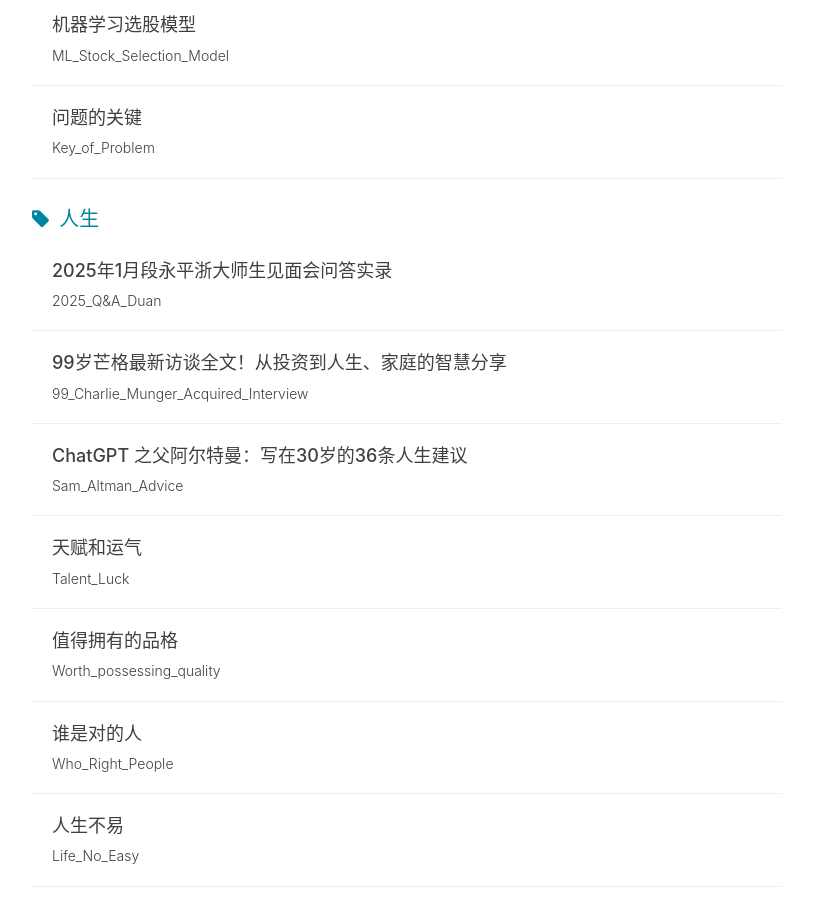
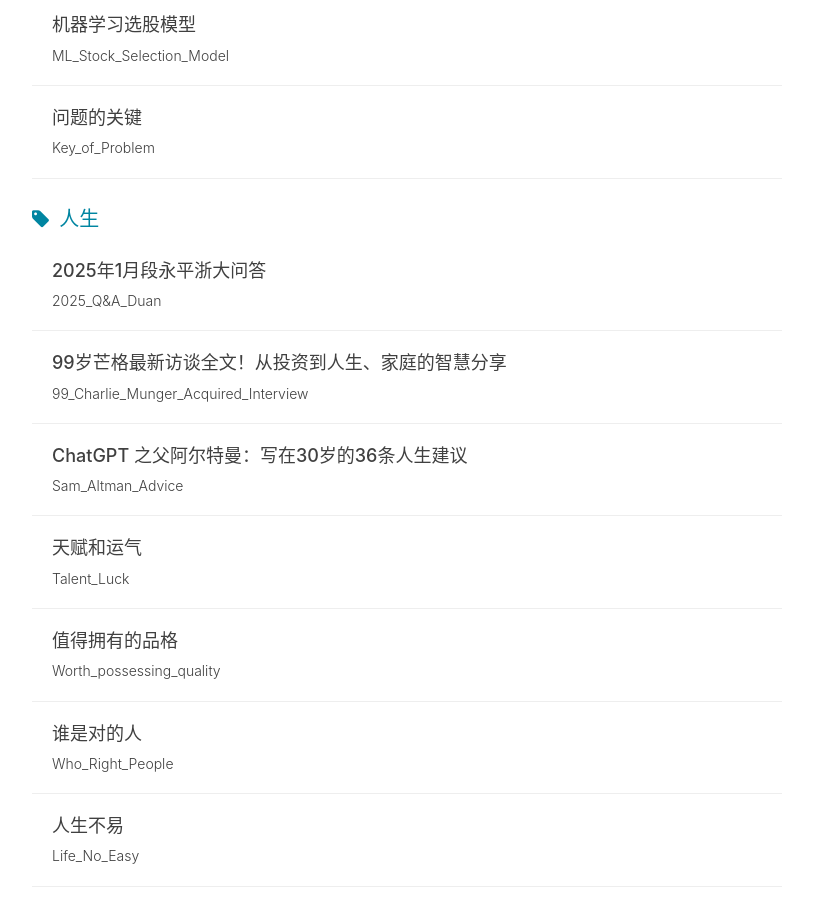
Before and after one commit to wuxiaoda/wuxiaoda.github.io, a Jekyll site: the page built from tags.html, in a window 1280 px wide and 900 px high, scrolled down 3583 px. Shown: the whole window, without its empty margins (233-1046 px from the left). Built offline with Jekyll 4.4.1, drawn with Linux system fonts in a browser that asks for light colours; nearby versions of some CDN libraries; comment, search, counter and statistics services are not loaded.

Commit message:
Update 2025-02-19-2025_Q&A_Duan.md

```diff
--- a/_posts/2025-02-19-2025_Q&A_Duan.md
+++ b/_posts/2025-02-19-2025_Q&A_Duan.md
@@ -1,6 +1,6 @@
 ---
 layout:     post
-title:      "2025年1月段永平浙大师生见面会问答实录"
+title:      "2025年1月段永平浙大问答"
 subtitle:   "2025_Q&A_Duan"
 date:       2025-02-19
 author:     "邬小达"
```
